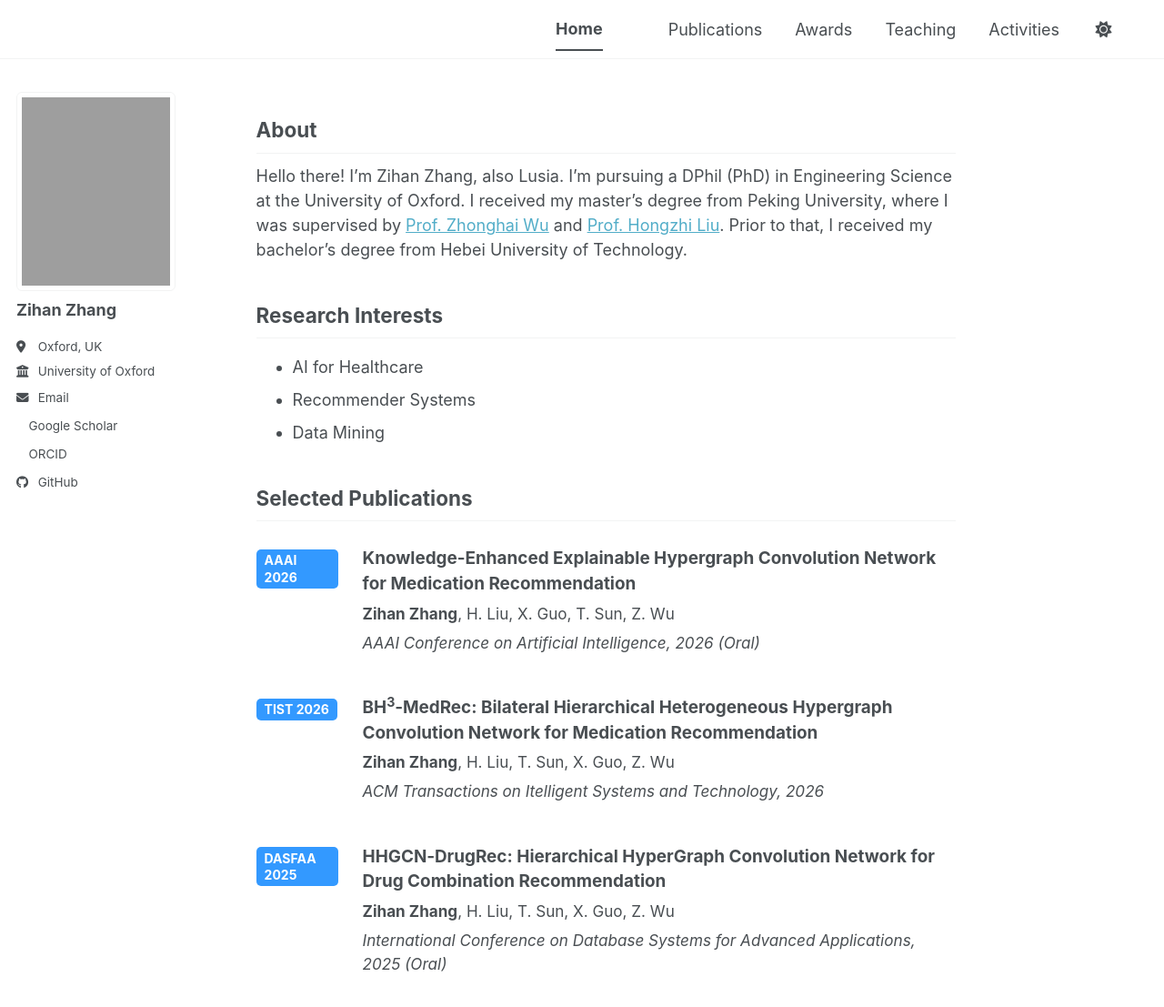
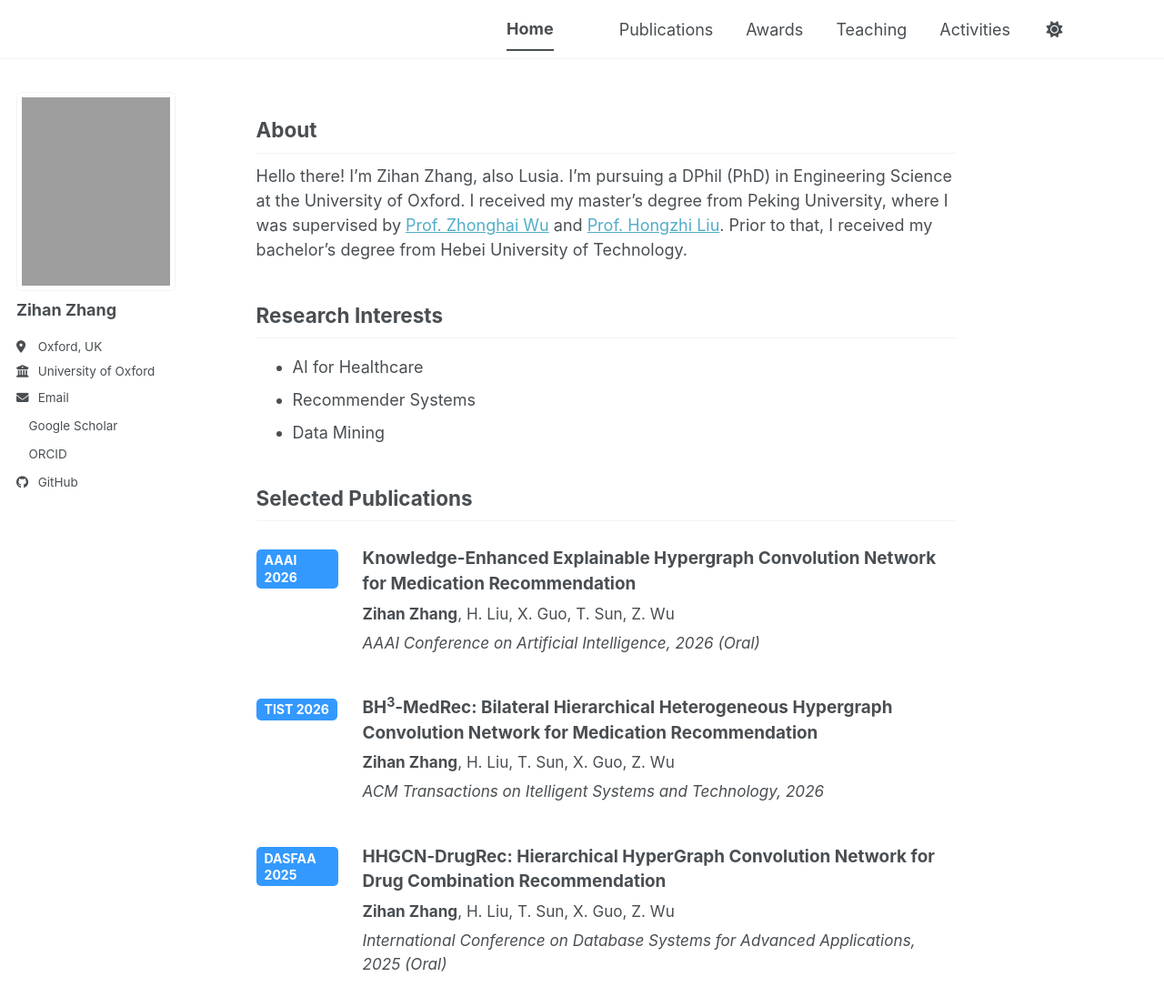
Before and after one commit to LusiaZ/LusiaZ.github.io, a Jekyll site: the page built from _pages/about.md, in a window 1280 px wide and 1198 px high. Shown: the top 1107 px of the window at 91% size. Built offline with Jekyll 4.4.1, drawn with Linux system fonts in a browser that asks for light colours; a style sheet for code colours, icons or effects is not loaded.

Commit message:
Increase right margin for visible links

```diff
--- a/_sass/layout/_navigation.scss
+++ b/_sass/layout/_navigation.scss
@@ -205,7 +205,7 @@
    .visible-links {
      display: table;
      margin-left: auto;
-     margin-right: 2rem;
+     margin-right: 5rem;
 
     li {
       display: table-cell;
```
